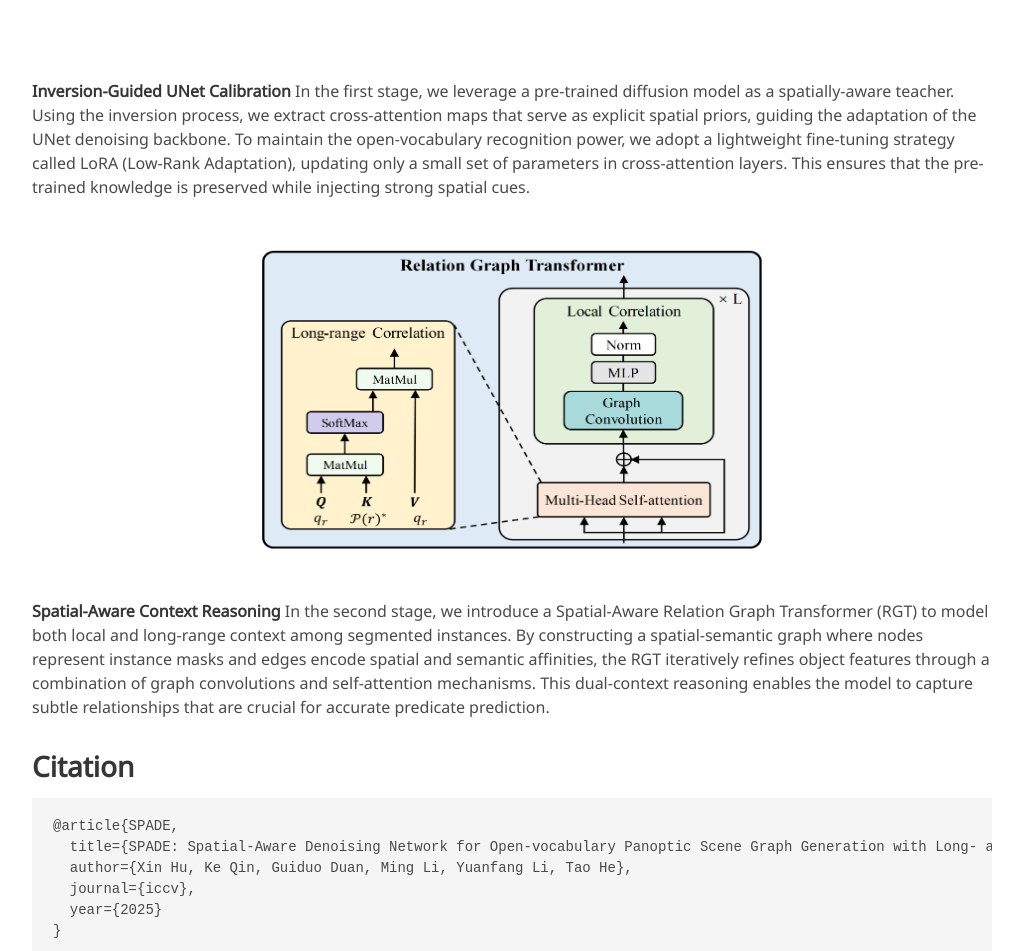
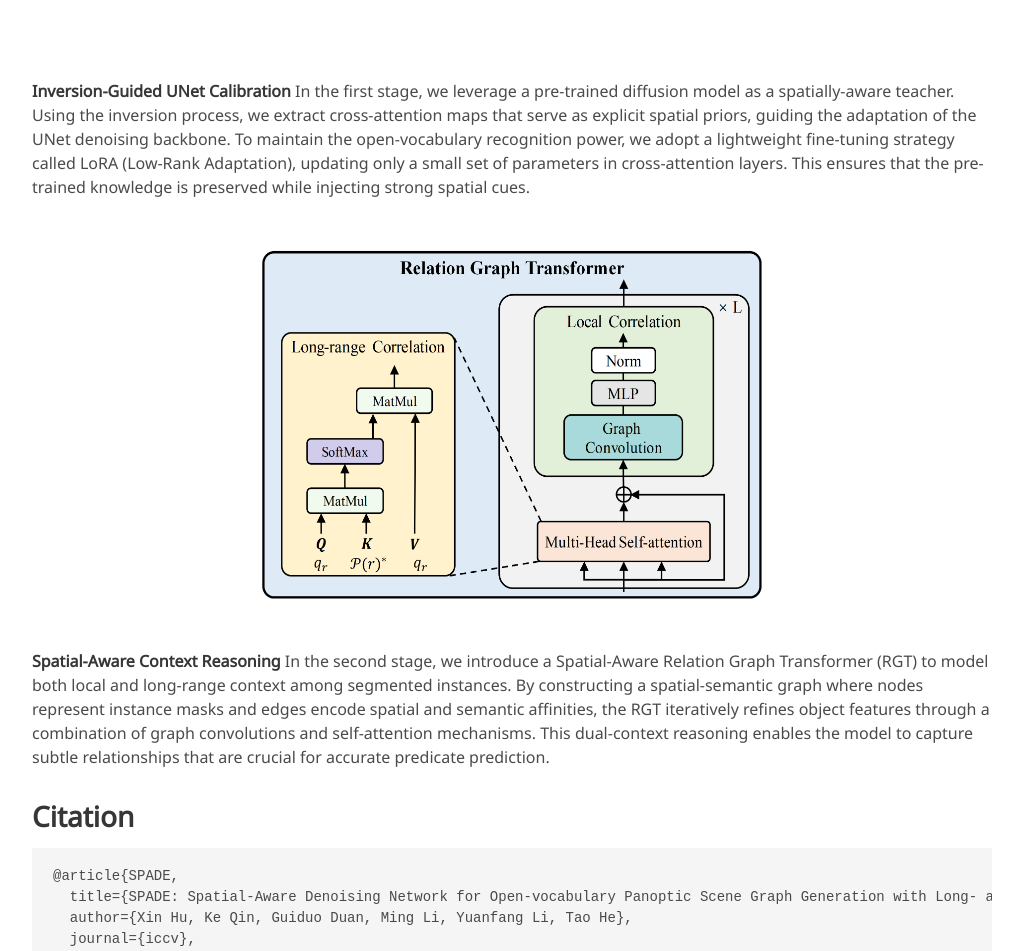
Before and after one commit to 8078qwe/SPADE, a Jekyll site: the page built from index.md, in a window 1280 px wide. Shown: the part 3193-4144 px from the top of the page, without its empty margins (128-1151 px from the left). Built offline with Jekyll 4.4.1, drawn with Linux system fonts in a browser that asks for light colours; some web fonts are replaced.

Commit message:
Update index.md

```diff
--- a/index.md
+++ b/index.md
@@ -83,7 +83,7 @@
 **Inversion-Guided UNet Calibration**
 In the first stage, we leverage a pre-trained diffusion model as a spatially-aware teacher.  Using the inversion process, we extract cross-attention maps that serve as explicit spatial priors, guiding the adaptation of the UNet denoising backbone.  To maintain the open-vocabulary recognition power, we adopt a lightweight fine-tuning strategy called LoRA (Low-Rank Adaptation), updating only a small set of parameters in cross-attention layers.  This ensures that the pre-trained knowledge is preserved while injecting strong spatial cues.
 
-![gte](/image/GTE.png){: style="width: 500px; height: 300px; display: block; margin: 0 auto; margin-top: 50px; margin-bottom: 50px;"}
+![gte](/image/GTE.png){: style="width: 500px; height: 350px; display: block; margin: 0 auto; margin-top: 50px; margin-bottom: 50px;"}
 
 **Spatial-Aware Context Reasoning**
 In the second stage, we introduce a Spatial-Aware Relation Graph Transformer (RGT) to model both local and long-range context among segmented instances.  By constructing a spatial-semantic graph where nodes represent instance masks and edges encode spatial and semantic affinities, the RGT iteratively refines object features through a combination of graph convolutions and self-attention mechanisms.  This dual-context reasoning enables the model to capture subtle relationships that are crucial for accurate predicate prediction.
```
